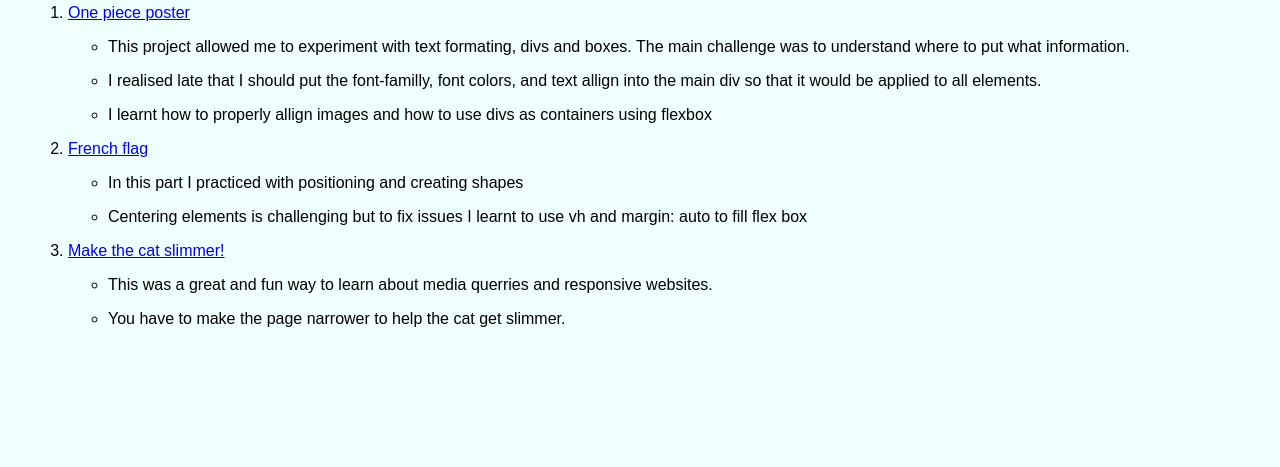
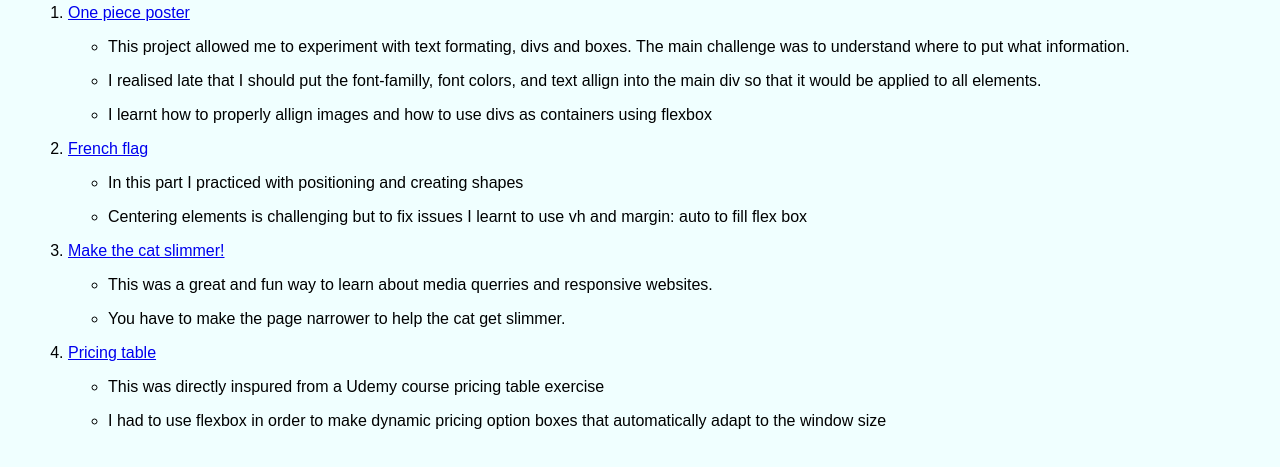
Before and after one commit to BenoitBenM/WebDevPractice, a plain HTML site: page index.html in a window 1280 px wide. Shown: the part 265-732 px from the top of the page. Drawn offline with Linux system fonts and the light colour scheme; a web font is replaced by a local one.

Commit message:
Added pricing table exercise

```diff
--- a/index.html
+++ b/index.html
@@ -62,6 +62,12 @@
                             <li><p>You have to make the page narrower to help the cat get slimmer.</p></li>
                         </ul>
                     </li>
+                    <li><a href="./04-pricing-table/index.html">Pricing table</a>
+                        <ul>
+                            <li><p>This was directly inspured from a Udemy course pricing table exercise</p></li>
+                            <li><p>I had to use flexbox in order to make dynamic pricing option boxes that automatically adapt to the window size</p></li>
+                        </ul>
+                    </li>
                 </ol>
             </div>
         </div>
```
